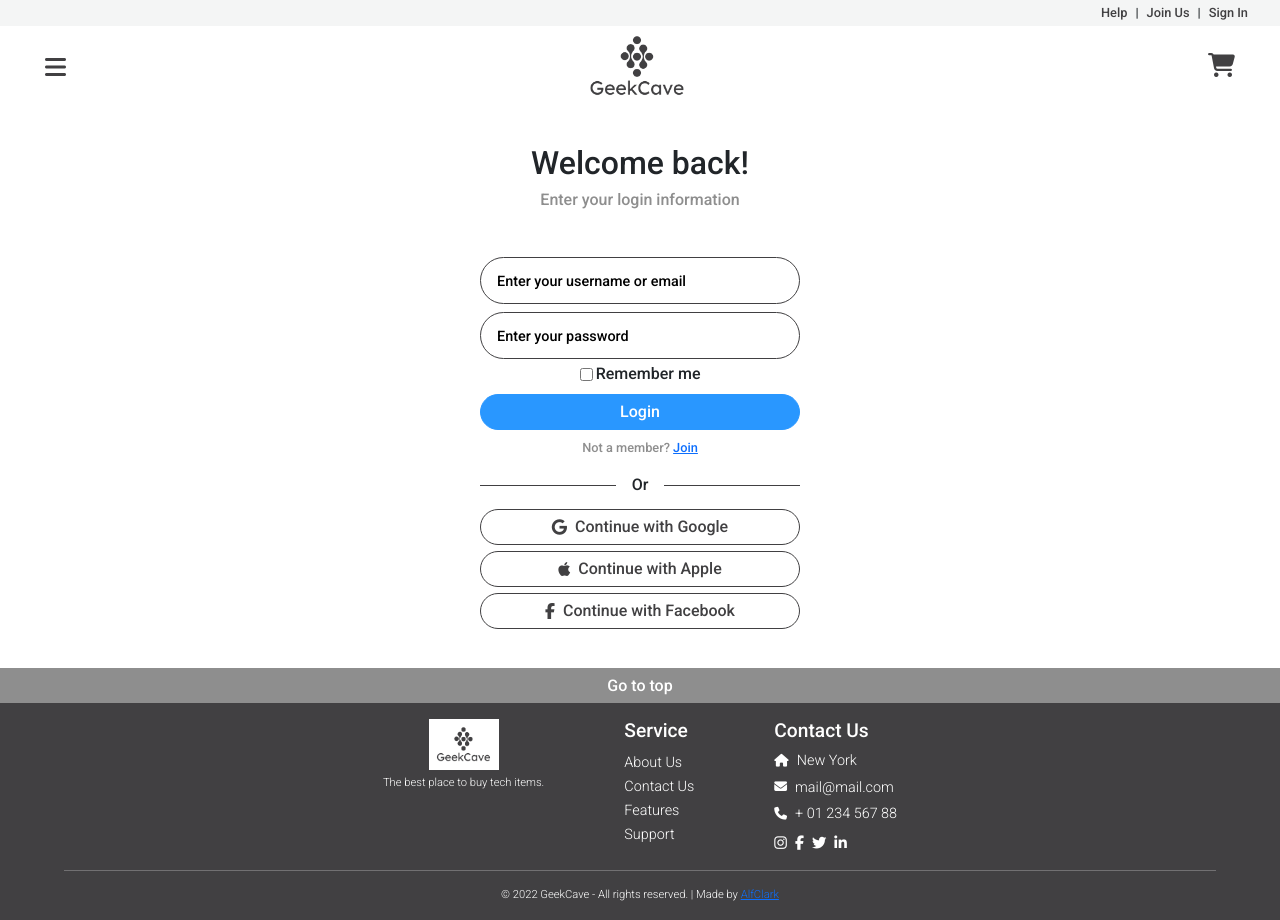
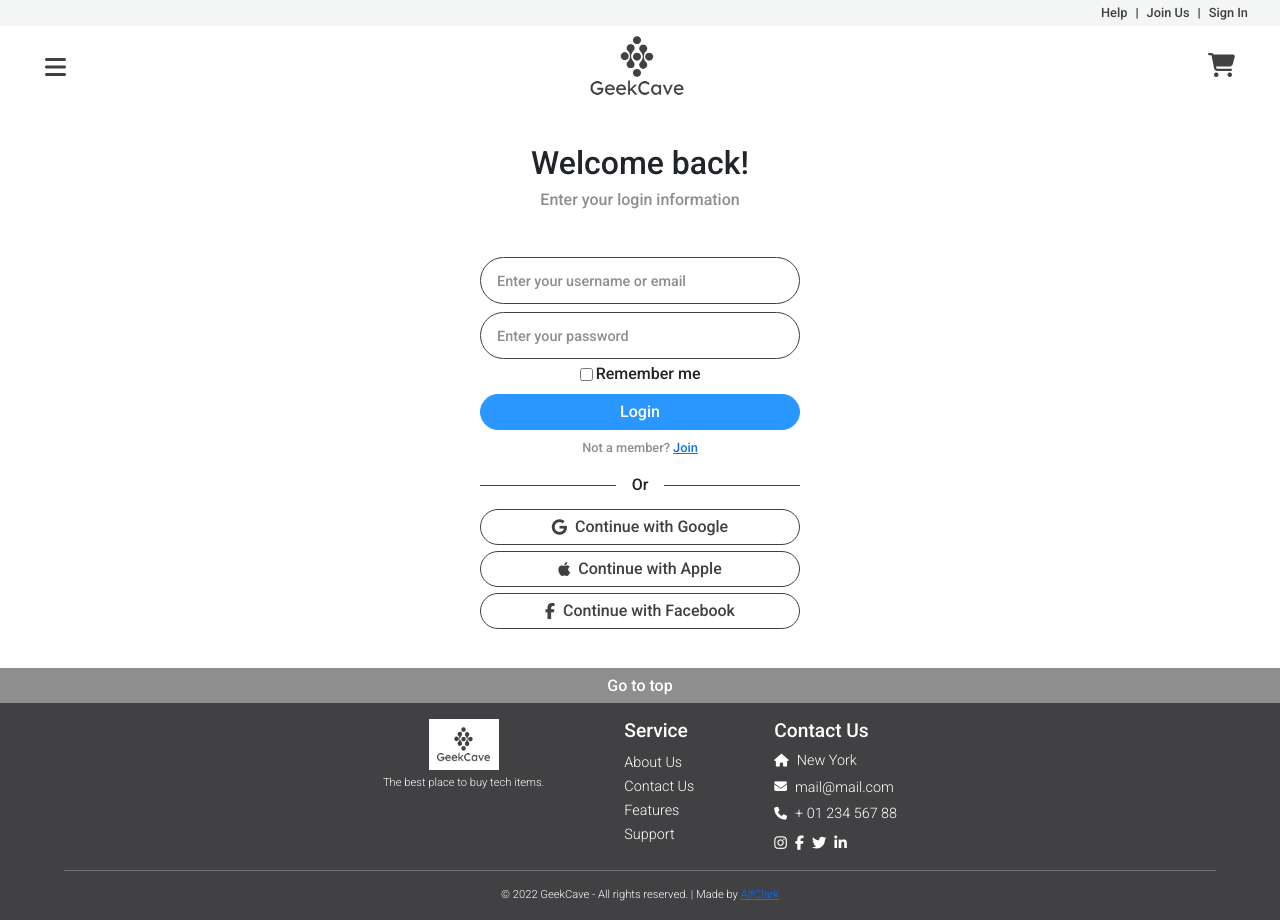
Before and after one commit to alfclark/ecommerce-site, a Vue app: page /login in a window 1280 px wide. Built offline with nearby package versions, Linux system fonts and the light colour scheme.

Commit message:
Placeholder color fix

```diff
--- a/src/views/LogIn.vue
+++ b/src/views/LogIn.vue
@@ -90,7 +90,7 @@ export default {};
   transition: 0.3s;
 }
 input::placeholder {
-  color: var(--greyDark);
+  color: var(--carbonLight);
   font-size: 0.9rem;
 }
 input:focus {
```
